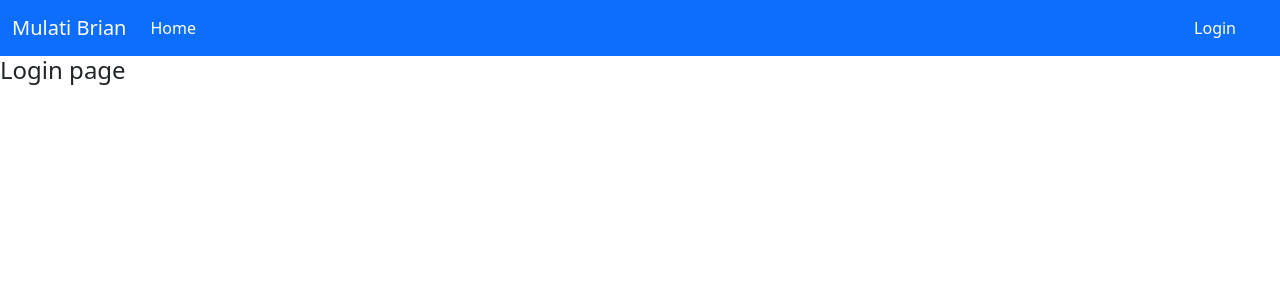
After one commit to Brian-mula/django-personal-portfolio, a Django app: page /accounts/login in a window 1280 px wide. The commit adds this page. Shown: the top 300 px of the page. Run offline with Django 4.2, Linux system fonts and the light colour scheme; some libraries are stand-ins or nearby versions.

Commit message:
added login page

```diff
--- /dev/null
+++ b/accounts/templates/authentication/login.html
@@ -0,0 +1,5 @@
+{% extends 'main.html' %}
+
+{% block content%}
+<h4>Login page</h4>
+{% endblock %}
--- /dev/null
+++ b/accounts/urls.py
@@ -0,0 +1,9 @@
+
+
+from django.urls import path
+
+from . import views
+
+urlpatterns = [
+    path('login',views.login_user,name="login")
+]
--- a/accounts/views.py
+++ b/accounts/views.py
@@ -1,3 +1,8 @@
-from django.shortcuts import render
+from django.contrib import messages
+from django.contrib.auth import authenticate, login, logout
+from django.shortcuts import redirect, render
+
 
 # Create your views here.
+def login_user(request):
+    return render(request,'authentication/login.html')
--- a/carrank/settings.py
+++ b/carrank/settings.py
@@ -39,6 +39,7 @@ INSTALLED_APPS = [
     'django.contrib.staticfiles',
     'home',
     'fontawesomefree',
+    'accounts',
 ]
 
 MIDDLEWARE = [
--- a/carrank/urls.py
+++ b/carrank/urls.py
@@ -18,5 +18,7 @@ from django.urls import include, path
 
 urlpatterns = [
     path('admin/', admin.site.urls),
-    path('',include('home.urls'))
+    path('',include('home.urls')),
+    path('accounts/',include('django.contrib.auth.urls')),
+    path('accounts/',include('accounts.urls'))
 ]
--- a/home/templates/navbar.html
+++ b/home/templates/navbar.html
@@ -14,6 +14,7 @@
 
         </ul>
 
+       <div class="d-flex items-center justify-content-between">
         <div class="mx-3 hover-overlay">
           <span class="navbar-text"><i class="fa-brands fa-github"></i>
           </span>
@@ -24,6 +25,10 @@
       <div class="mx-3 hover-overlay">
        <span class="navbar-text"><i class="fa-brands fa-linkedin"></i>
        </span>
+       <div class="mx-3">
+         <a href="{% url 'login' %}" class="nav-link text-white">Login</a>
+       </div>
+       </div>
      </div>
       </div>
     </div>
```
Lines whose indentation alone changed are shown as unchanged.
